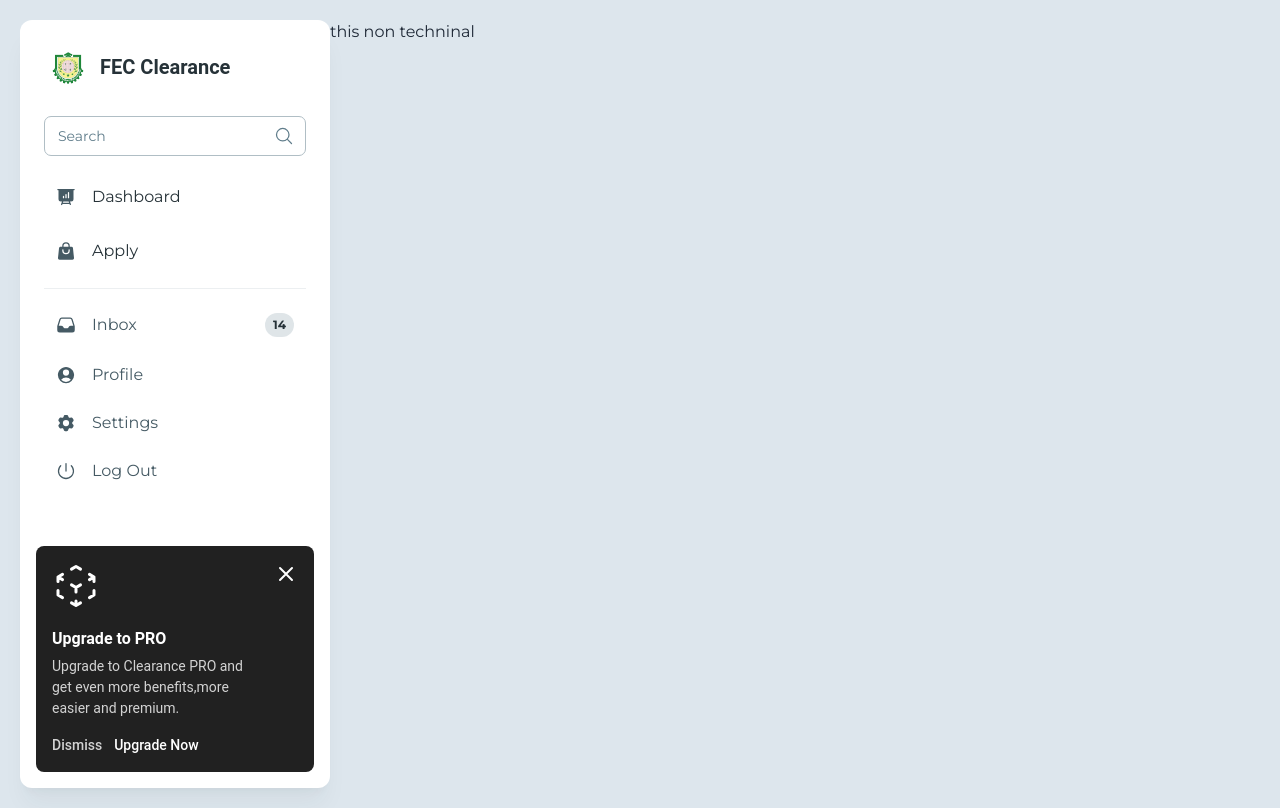
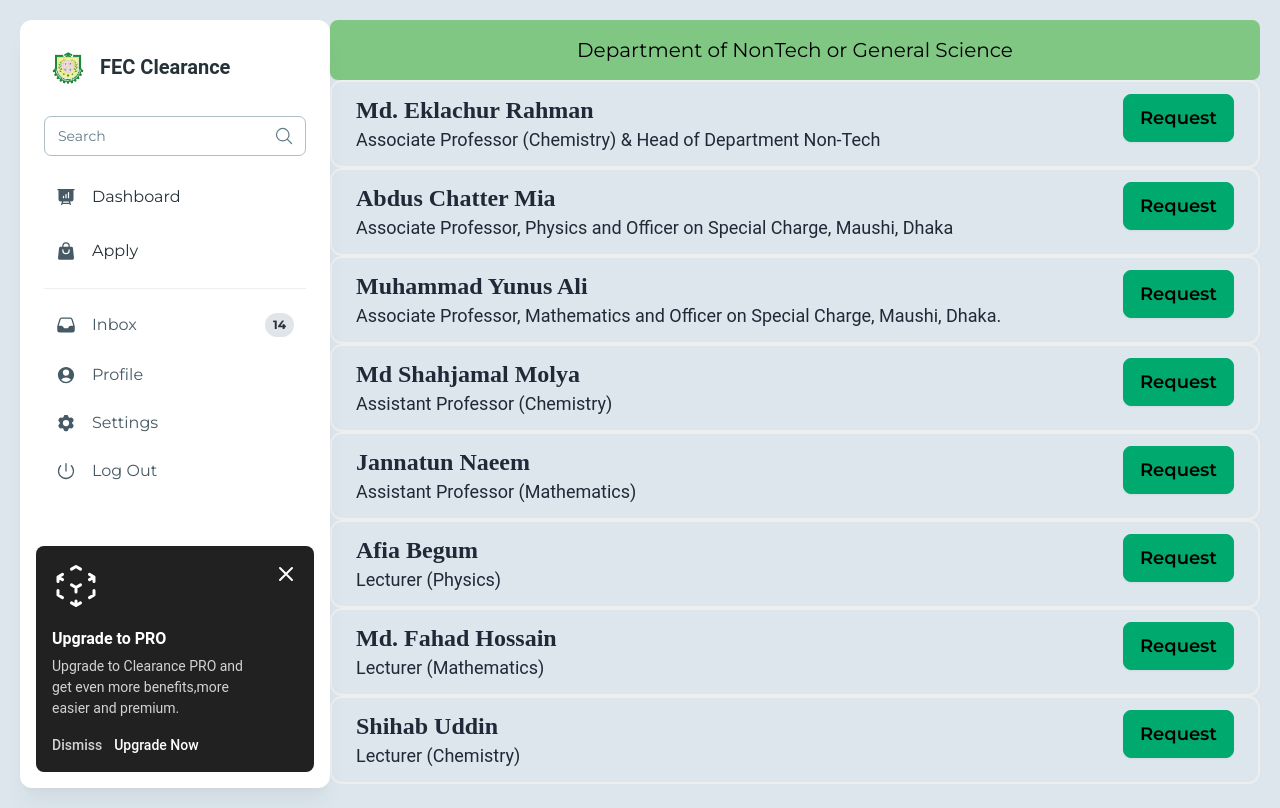
Before and after one commit to SAJID-AFNAN/FEC-Clearance-System, a React (Vite) app: page /ntech in a window 1280 px wide. Built offline with nearby package versions, Linux system fonts and the light colour scheme.

Commit message:
Added basic info in all dept.

```diff
--- a/src/Pages/Apply/Academic/Academic.jsx
+++ b/src/Pages/Apply/Academic/Academic.jsx
@@ -1,7 +1,23 @@
 const Academic = () => {
     return (
         <div>
-            Academic part
+            <h1 className="text-center text-xl bg-purple-200 p-4 rounded-lg text-black">Academic</h1>
+            <div className="border-2 rounded-xl py-3 px-6  flex justify-between my-4">
+                <p><span className="text-2xl font-semibold font-serif">Md. Rakibul Islam</span> <br /> <span className="font-sans text-lg">Programmer</span></p>
+                <button className="btn btn-success text-lg">Request</button>
+            </div>
+            <div className="border-2 rounded-xl py-3 px-6  flex justify-between my-4">
+                <p><span className="text-2xl font-semibold font-serif">Md. Rafiqul Islam</span> <br /> <span className="font-sans text-lg">Librarian</span></p>
+                <button className="btn btn-success text-lg">Request</button>
+            </div>
+            <div className="border-2 rounded-xl py-3 px-6  flex justify-between items-center">
+                <p><span className="text-2xl font-semibold font-serif">Md. Eklachur Rahman</span> <br /> <span className="font-sans text-lg">Associate Professor (Chemistry) & Head of Department Non-Tech <br />Professor,South Hall</span></p>
+                <button className="btn btn-success text-lg">Request</button>
+            </div>
+            <div className="border-2 rounded-xl py-3 px-6  flex justify-between items-center my-4">
+                <p><span className="text-2xl font-semibold font-serif">Raihan Khan Opu</span> <br /> <span className="font-sans text-lg">Assistant Teacher and Head of Department <br />Professor, North Hall</span></p>
+                <button className="btn btn-success text-lg">Request</button>
+            </div>
         </div>
     );
 };
--- a/src/Pages/Apply/CSE/Cse.jsx
+++ b/src/Pages/Apply/CSE/Cse.jsx
@@ -1,7 +1,7 @@
 const Cse = () => {
     return (
         <div>
-            <h1 className="text-center text-xl my- bg-light-green-400 p-4 rounded-lg text-black">Department of Computer Science and Engineering</h1>
+            <h1 className="text-center text-xl bg-light-green-400 p-4 rounded-lg text-black">Department of Computer Science and Engineering</h1>
             <div className="border-2 border-black rounded-xl py-3 px-6  flex justify-between my-4">
                 <p><span className="text-2xl font-semibold font-serif">Shamsul Islam</span> <br /> <span className="font-sans text-lg">Assistant Teacher and Head of Department</span></p>
                 <button className="btn btn-success text-lg">Request</button>
--- a/src/Pages/Apply/Civil/Civil.jsx
+++ b/src/Pages/Apply/Civil/Civil.jsx
@@ -1,7 +1,7 @@
 const Civil = () => {
     return (
         <div>
-            <h1 className="text-center text-xl my- bg-cyan-400 p-4 rounded-lg text-black">Department of Civil Engineering</h1>
+            <h1 className="text-center text-xl bg-indigo-200 p-4 rounded-lg text-black">Department of Civil Engineering</h1>
             <div className="border-2 rounded-xl py-3 px-6  flex justify-between my-4">
                 <p><span className="text-2xl font-semibold font-serif">Professor Dr. Md Mizanur Rahman</span> <br /> <span className="font-sans text-lg">Professor</span></p>
                 <button className="btn btn-success text-lg">Request</button>
--- a/src/Pages/Apply/EEE/Eee.jsx
+++ b/src/Pages/Apply/EEE/Eee.jsx
@@ -1,7 +1,7 @@
 const Eee = () => {
     return (
         <div>
-            <h1 className="text-center text-xl my- bg-cyan-400 p-4 rounded-lg text-black">Department of Electrical and Electronics Engineering</h1>
+            <h1 className="text-center text-xl bg-cyan-400 p-4 rounded-lg text-black">Department of Electrical and Electronics Engineering</h1>
             <div className="border-2 rounded-xl py-3 px-6  flex justify-between my-4">
                 <p><span className="text-2xl font-semibold font-serif">Sanwar Hosen</span> <br /> <span className="font-sans text-lg">Assistant Teacher and Head of Department</span></p>
                 <button className="btn btn-success text-lg">Request</button>
--- a/src/Pages/Apply/NonTech/NonTech.jsx
+++ b/src/Pages/Apply/NonTech/NonTech.jsx
@@ -1,7 +1,39 @@
 const NonTech = () => {
     return (
         <div>
-            this non techninal
+            <h1 className="text-center text-xl bg-green-300 p-4 rounded-lg text-black">Department of NonTech or General Science</h1>
+            <div className="border-2 rounded-xl py-3 px-6  flex justify-between">
+                <p><span className="text-2xl font-semibold font-serif">Md. Eklachur Rahman</span> <br /> <span className="font-sans text-lg">Associate Professor (Chemistry) & Head of Department Non-Tech</span></p>
+                <button className="btn btn-success text-lg">Request</button>
+            </div>
+            <div className="border-2 rounded-xl py-3 px-6  flex justify-between">
+                <p><span className="text-2xl font-semibold font-serif">Abdus Chatter Mia</span> <br /> <span className="font-sans text-lg">Associate Professor, Physics and Officer on Special Charge, Maushi, Dhaka</span></p>
+                <button className="btn btn-success text-lg">Request</button>
+            </div>
+            <div className="border-2 rounded-xl py-3 px-6  flex justify-between">
+                <p><span className="text-2xl font-semibold font-serif">Muhammad Yunus Ali</span> <br /> <span className="font-sans text-lg">Associate Professor, Mathematics and Officer on Special Charge, Maushi, Dhaka.</span></p>
+                <button className="btn btn-success text-lg">Request</button>
+            </div>
+            <div className="border-2 rounded-xl py-3 px-6  flex justify-between">
+                <p><span className="text-2xl font-semibold font-serif">Md Shahjamal Molya</span> <br /> <span className="font-sans text-lg">Assistant Professor (Chemistry)</span></p>
+                <button className="btn btn-success text-lg">Request</button>
+            </div>
+            <div className="border-2 rounded-xl py-3 px-6  flex justify-between">
+                <p><span className="text-2xl font-semibold font-serif">Jannatun Naeem</span> <br /> <span className="font-sans text-lg">Assistant Professor (Mathematics)</span></p>
+                <button className="btn btn-success text-lg">Request</button>
+            </div>
+            <div className="border-2 rounded-xl py-3 px-6  flex justify-between">
+                <p><span className="text-2xl font-semibold font-serif">Afia Begum</span> <br /> <span className="font-sans text-lg">Lecturer (Physics)</span></p>
+                <button className="btn btn-success text-lg">Request</button>
+            </div>
+            <div className="border-2 rounded-xl py-3 px-6  flex justify-between">
+                <p><span className="text-2xl font-semibold font-serif">Md. Fahad Hossain</span> <br /> <span className="font-sans text-lg">Lecturer (Mathematics)</span></p>
+                <button className="btn btn-success text-lg">Request</button>
+            </div>
+            <div className="border-2 rounded-xl py-3 px-6  flex justify-between">
+                <p><span className="text-2xl font-semibold font-serif">Shihab Uddin</span> <br /> <span className="font-sans text-lg">Lecturer (Chemistry)</span></p>
+                <button className="btn btn-success text-lg">Request</button>
+            </div>
         </div>
     );
 };
```
